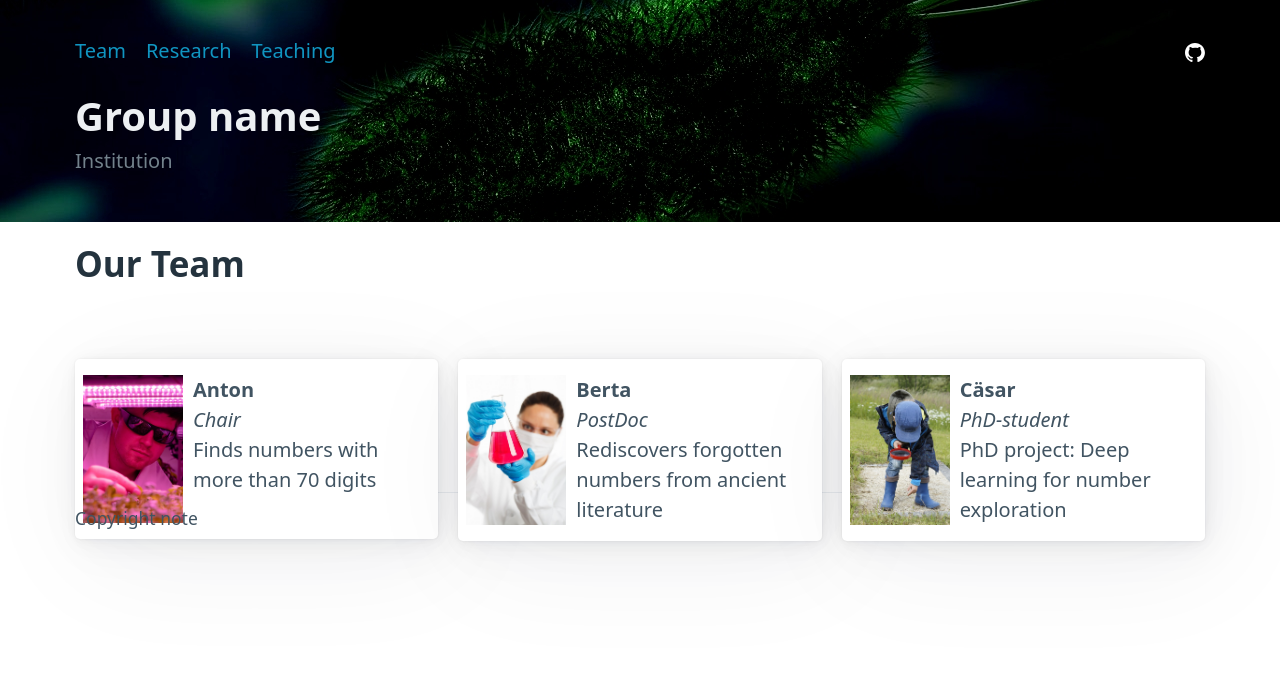
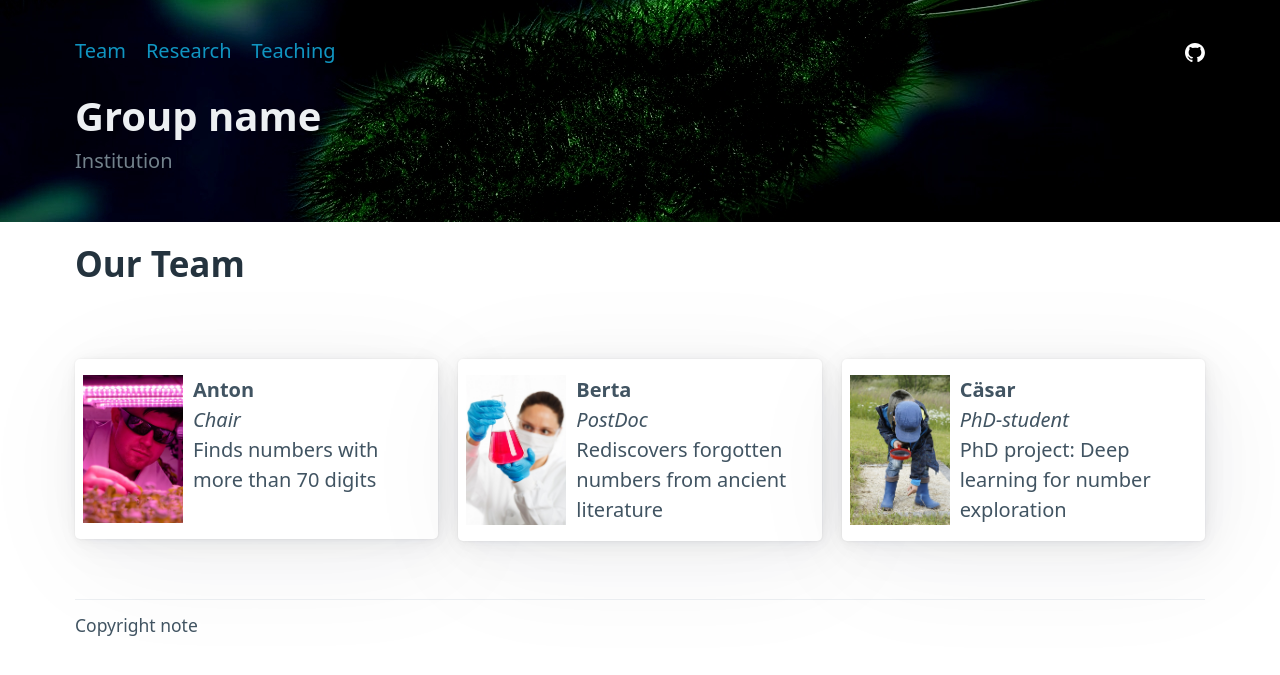
Before and after one commit to andreasKroepelin/ghpages-test, a Jekyll site: the page built from team.html, in a window 1280 px wide. Shown: the top 675 px of the page. Built offline with Jekyll 4.4.1, drawn with Linux system fonts in a browser that asks for light colours.

Commit message:
Change css

```diff
--- a/assets/css/style.css
+++ b/assets/css/style.css
@@ -18,7 +18,7 @@ header[data-theme="dark"] {
 .team-grid {
   display: grid;
   grid-template-columns: repeat( auto-fill, minmax(15em, 1fr) );
-  grid-template-rows: repeat( auto-fill, 10ex );
+  grid-template-rows: repeat( auto-fill, minmax(10em, auto) );
   grid-row-gap: .5em;
   grid-column-gap: 1em;
 }
```
